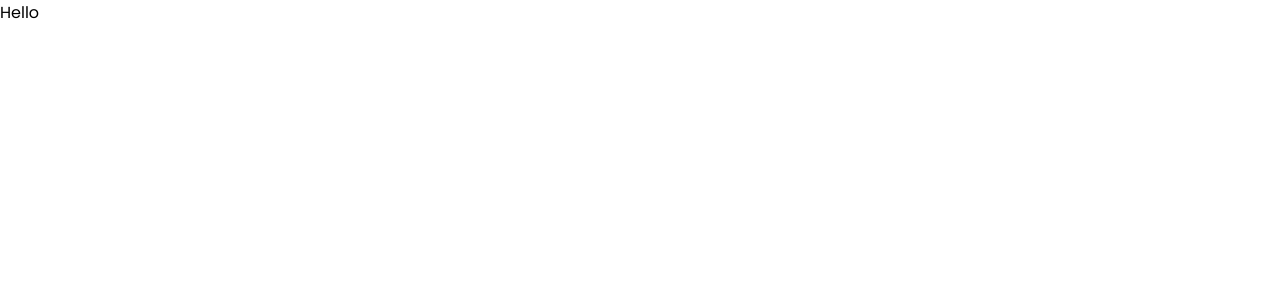
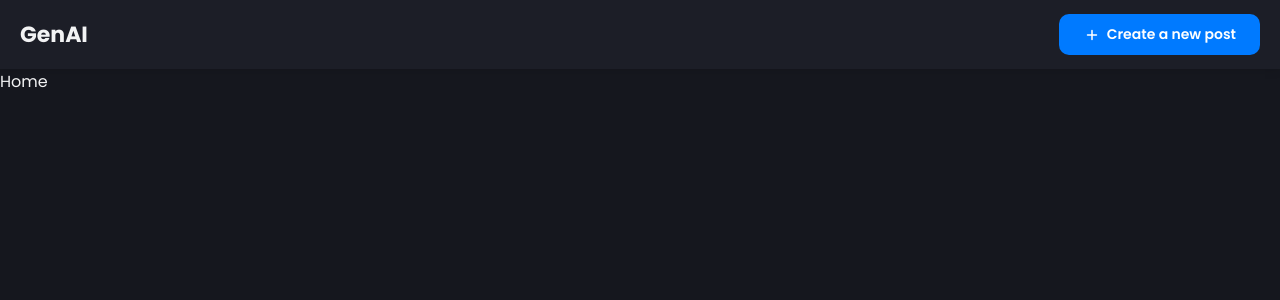
Before and after one commit to RahulKumarsingh2001/AI_image_Generation_App, a React (Create React App) app in the folder client/: page / in a window 1280 px wide. Shown: the top 300 px of the page. Built offline with nearby package versions, Linux system fonts and the light colour scheme.

Commit message:
add navbar button and creating pages

```diff
--- a/client/src/App.js
+++ b/client/src/App.js
@@ -1,10 +1,44 @@
 import styled, { ThemeProvider } from "styled-components";
 import { darkTheme } from "./utils/Theam"
+import Home from "./pages/Home";
+import CreatePost from "./pages/CreatePost";
+import {BrowserRouter, Routes, Route} from "react-router-dom"
+import NavBar from "./components/NavBar";
+
+const Container = styled.div`
+  width: 100%;
+  height: 100%;
+  display: flex;
+  background: ${({ theme }) => theme.bg};
+  color: ${({ theme }) => theme.text_primary};
+  overflow-x: hidden;
+  overflow-y: hidden;
+  transition: all 0.2s ease;
+`
+
+const Wrapper = styled.div`
+  height: 100%;
+  position: relative;
+  display: flex;
+  flex-direction: column;
+  justify-content: space-between;
+  flex: 3;
+`;
 
 function App() {
   return (
     <ThemeProvider theme={darkTheme}>
-      Hello
+      <Container>
+        <Wrapper>
+          <BrowserRouter>
+          <NavBar/>
+          <Routes>
+            <Route path="/" element={<Home/>} exact/>
+            <Route path="/create-post" element={<CreatePost/>} exact/>
+          </Routes>
+          </BrowserRouter>
+        </Wrapper>
+      </Container>
     </ThemeProvider>
   );
 }
--- /dev/null
+++ b/client/src/components/NavBar.jsx
@@ -0,0 +1,34 @@
+import React from 'react'
+import styled from "styled-components";
+import Button from './button';
+import {AddRounded} from "@mui/icons-material"
+
+
+const Container = styled.div`
+  flex: 1;
+  background: ${({theme}) => theme.navbar};
+  color: ${({theme}) => theme.text_primary};
+  font-weight: bold;
+  font-size: 22px;
+  padding: 14px 20px;
+  display: flex;
+  justify-content: space-between;
+  align-items: center;
+  box-shadow: 0 0 10px rgba(0,0,0,0.15);
+  @media only screen and (max-width: 600px) {
+    padding: 10px 12px;
+  }
+`;
+
+const NavBar = () => {
+  return (
+    <Container>
+        GenAI
+        <Button text="Create a new post" leftIcon={<AddRounded style={{
+            fontSize: "18px"
+        }}/>} />
+    </Container>
+  )
+}
+
+export default NavBar
--- a/client/src/pages/CreatePost.jsx
+++ b/client/src/pages/CreatePost.jsx
@@ -1,8 +1,14 @@
 import React from 'react'
+import styled from "styled-components";
+
+const Container = styled.div`
+    height:100%;
+    overflow-y: scroll;
+`;
 
 const CreatePost = () => {
   return (
-    <div>CreatePost</div>
+    <Container>CreatePost</Container>
   )
 }
 
--- a/client/src/pages/Home.jsx
+++ b/client/src/pages/Home.jsx
@@ -1,8 +1,14 @@
-import React from 'react'
+import React from 'react';
+import styled from "styled-components";
+
+const Container = styled.div`
+    height:100%;
+    overflow-y: scroll;
+`;
 
 const Home = () => {
   return (
-    <div>Home</div>
+    <Container>Home</Container>
   )
 }
 
```
